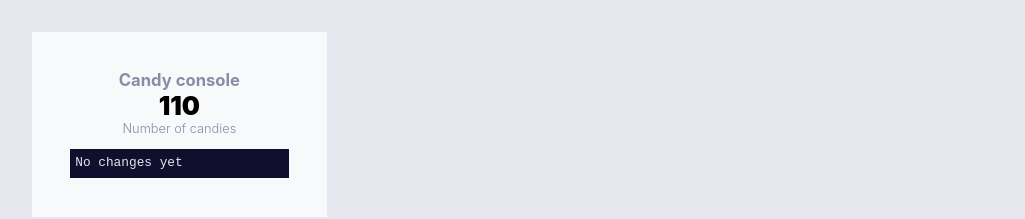
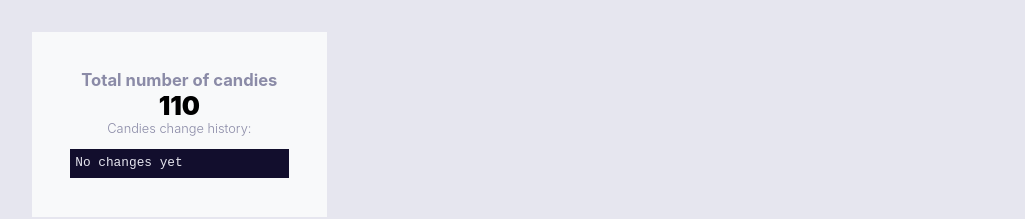
Before and after one commit to simonwinklerzh/creating-a-gauge-in-react, a React (Create React App) app: page / in a window 1280 px wide. Shown: the part 420-639 px from the top of the page, without its empty margins (127-1152 px from the left). Built offline with nearby package versions, Linux system fonts and the light colour scheme.

Commit message:
Change wording

```diff
--- a/src/index.tsx
+++ b/src/index.tsx
@@ -71,8 +71,8 @@ ReactDOM.render(
         componentId="3"
         colspan={3} />
       <InfoBoardRedux
-        title="Candy console"
-        subTitle="Number of candies" />
+        title="Total number of candies"
+        subTitle="Candies change history:" />
     </Provider>
   </React.StrictMode>,
   document.getElementById('root')
```
